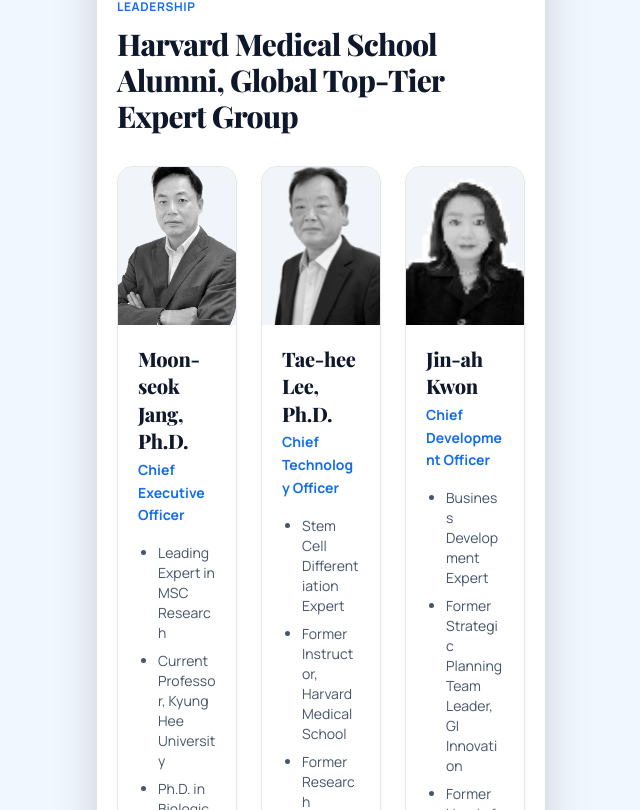
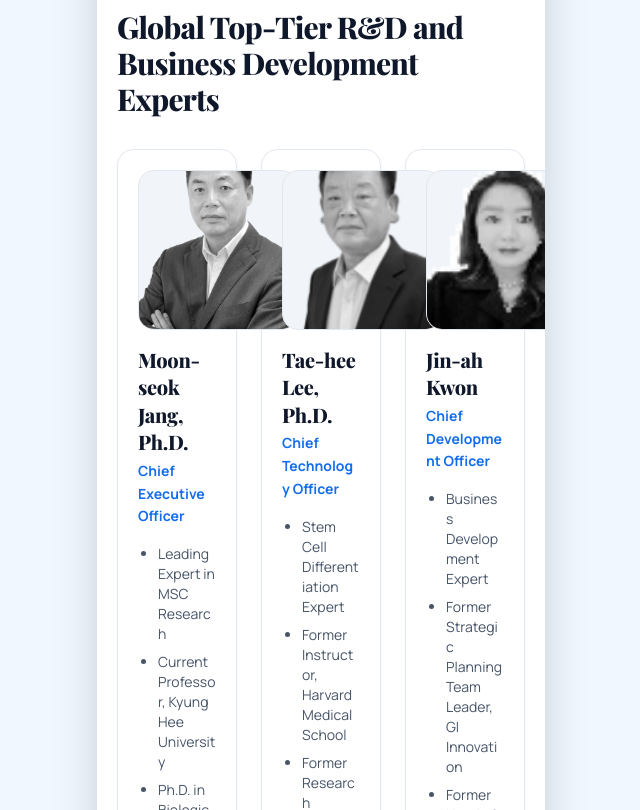
Before and after one commit to layerrama/qgenetics-website-renewal, a Next.js app: page / in a window 1280 px wide. Shown: the part 3970-4780 px from the top of the page, without its empty margins (319-959 px from the left). Built offline with nearby package versions, Linux system fonts and the light colour scheme; a web font is replaced by a local one.

Commit message:
Refine leadership presentation and localize pipeline timeline labels

```diff
--- a/src/components/LeadershipSection.tsx
+++ b/src/components/LeadershipSection.tsx
@@ -18,11 +18,11 @@ export default function LeadershipSection() {
 
         <div className="mt-8 grid grid-cols-1 gap-6 md:grid-cols-2 lg:grid-cols-3">
           {copy.members.map((member) => (
-            <article key={member.name} className="min-w-0 overflow-hidden rounded-2xl border border-slate-200 bg-white shadow-sm">
-              <div className="relative aspect-[3/4] w-full overflow-hidden rounded-t-2xl bg-slate-100">
-                <Image src={member.image} alt={member.name} fill className="object-cover" sizes="(max-width: 768px) 100vw, 33vw" />
+            <article key={member.name} className="min-w-0 rounded-2xl border border-slate-200 bg-white p-4 shadow-sm sm:p-5">
+              <div className="relative mx-auto h-36 w-36 overflow-hidden rounded-2xl border border-slate-200 bg-slate-100 sm:h-40 sm:w-40">
+                <Image src={member.image} alt={member.name} fill className="object-cover" sizes="160px" />
               </div>
-              <div className="min-w-0 p-4 sm:p-5">
+              <div className="mt-4 min-w-0">
                 <h3 className={`break-words text-xl font-extrabold leading-snug text-slate-900 ${lang === "kr" ? "word-keep-all" : ""}`}>
                   {member.name}
                 </h3>
--- a/src/components/PipelineSection.tsx
+++ b/src/components/PipelineSection.tsx
@@ -12,7 +12,7 @@ const pipelineCardImages: Record<string, string> = {
 export default function PipelineSection() {
   const { lang } = useLanguage();
   const copy = content[lang].pipeline;
-  const stages = ["전임상", "1상", "2상", "3상"] as const;
+  const stages = copy.timelineLabels;
 
   return (
     <section className="w-full overflow-x-hidden bg-background-light font-display text-slate-900 dark:bg-background-dark dark:text-slate-100">
--- a/src/constants/content.ts
+++ b/src/constants/content.ts
@@ -54,6 +54,7 @@ export const content = {
     pipeline: {
       kicker: "PIPELINE",
       title: "Soft Aging™ Pipeline",
+      timelineLabels: ["Pre-clinical", "Phase 1", "Phase 2", "Phase 3"],
       items: [
         {
           id: "qg3030",
@@ -91,7 +92,7 @@ export const content = {
     },
     leadership: {
       kicker: "LEADERSHIP",
-      title: "Harvard Medical School Alumni, Global Top-Tier Expert Group",
+      title: "Global Top-Tier R&D and Business Development Experts",
       members: [
         {
           name: "Moon-seok Jang, Ph.D.",
@@ -200,6 +201,7 @@ export const content = {
     pipeline: {
       kicker: "PIPELINE",
       title: "소프트에이징™ 파이프라인",
+      timelineLabels: ["전임상", "임상 1상", "임상 2상", "임상 3상"],
       items: [
         {
           id: "qg3030",
@@ -237,7 +239,7 @@ export const content = {
     },
     leadership: {
       kicker: "LEADERSHIP",
-      title: "하버드 의대 출신, 글로벌 탑티어 전문가 그룹",
+      title: "글로벌 혁신 신약 및 사업개발 전문가 그룹",
       members: [
         {
           name: "장문석 CEO / Ph.D.",
```
